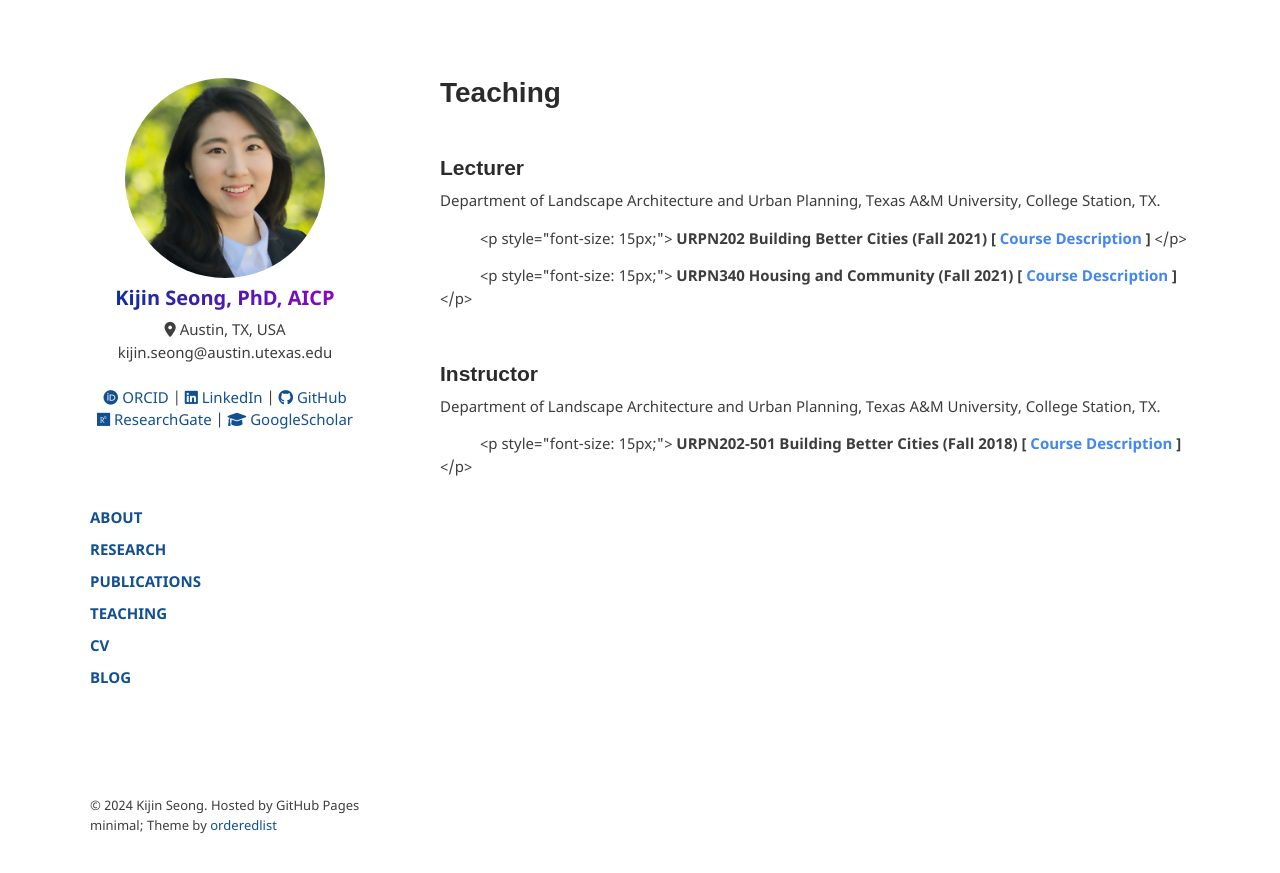
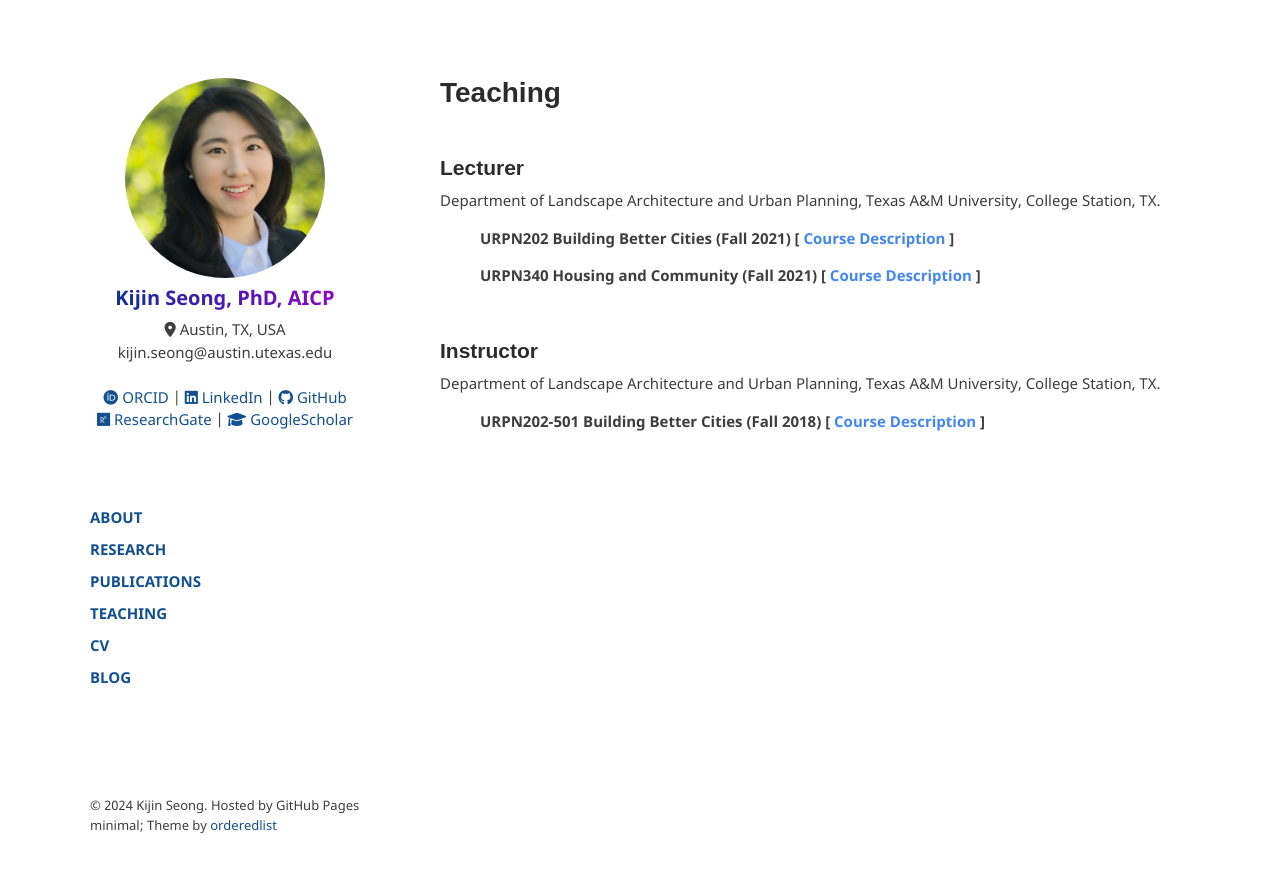
Before and after one commit to kijinseong/kijinseong.github.io, a Jekyll site: the page built from pages/teaching.md, in a window 1280 px wide. Shown: the top 873 px of the page. Built offline with Jekyll 4.4.1, drawn with Linux system fonts in a browser that asks for light colours.

Commit message:
Teaching page

```diff
--- a/pages/teaching.md
+++ b/pages/teaching.md
@@ -11,26 +11,22 @@ permalink: /teaching/
 
 <p>Department of Landscape Architecture and Urban Planning, Texas A&M University, College Station, TX.</p>
 
-<span style="padding-left: 40px;">
-    <p style="font-size: 15px;">
-        <b>URPN202 Building Better Cities (Fall 2021)
+<p style="padding-left: 40px; font-size: 15px;">
+    <b>URPN202 Building Better Cities (Fall 2021)
             [ <a href="javascript:void(0);" onclick="showdropinfo('URPN202_Fall2021');" style="font-size= 15px;">Course Description</a> ]
-        </b>
-    </p>
-</span>
+    </b>
+</p>
 
 <div id='URPN202_Fall2021' class="abstractcollapsed" style="display:none; font-size: 15px;">
     This course aims to introduce students to contemporary issues of urbanization, past influences and current practice of public city/urban planning in the United States. One of the many definitions of city planning is “a systematic, creative way to influence the future of neighborhoods, cities, rural and metropolitan areas, an entire nation and even the world” to improve the welfare and quality of life for residents in the community. Planning in this context involves making decisions and taking action related to issues that affect the entire community such as land use, transportation, housing, social services, community and economic development, environmental quality, and so on. Students will learn about the tools, techniques and challenges of being a planner, issues that affect planning, concepts related to planning processes, as well as the various fields of planning. <br><br>
     This course provides a strong foundation for students who wish to pursue advanced study in planning or related disciplines. For those choosing other career paths, this class also aims to provide students with the knowledge and skills that they can use in their desired fields of study and as active citizens in their respective communities.<br><br>
 </div>
 
-<span style="padding-left: 40px;">
-    <p style="font-size: 15px;">
-        <b>URPN340 Housing and Community (Fall 2021)
-            [ <a href="javascript:void(0);" onclick="showdropinfo('URPN340_Fall2021');" style="font-size= 15px;">Course Description</a> ]
-        </b>
-    </p>
-</span>
+<p style="padding-left: 40px; font-size: 15px;">
+    <b>URPN340 Housing and Community (Fall 2021)
+        [ <a href="javascript:void(0);" onclick="showdropinfo('URPN340_Fall2021');" style="font-size= 15px;">Course Description</a> ]
+    </b>
+</p>
 
 <div id='URPN340_Fall2021' class="abstractcollapsed" style="display:none; font-size: 15px;">
     This course is designed to help students explore the complexity of housing and housing-related issues from a planning perspective. You will develop a basic understanding of the housing market, its relationship to community development, its importance to communities and the U.S. economy and major housing challenges facing the US.  <br/>
@@ -44,13 +40,11 @@ permalink: /teaching/
 
 <p>Department of Landscape Architecture and Urban Planning, Texas A&M University, College Station, TX.</p>
 
-<span style="padding-left: 40px;">
-    <p style="font-size: 15px;">
-        <b>URPN202-501 Building Better Cities (Fall 2018)
-            [ <a href="javascript:void(0);" onclick="showdropinfo('URPN202-501_Fall2018');" style="font-size= 15px;">Course Description</a> ]
-        </b>
-    </p>
-</span>
+<p style="padding-left: 40px; font-size: 15px;">
+    <b>URPN202-501 Building Better Cities (Fall 2018)
+        [ <a href="javascript:void(0);" onclick="showdropinfo('URPN202-501_Fall2018');" style="font-size= 15px;">Course Description</a> ]
+    </b>
+</p>
 
 <div id='URPN202-501_Fall2018' class="abstractcollapsed" style="display:none; font-size: 15px;">
     This course aims to introduce students to contemporary issues of urbanization, past influences and current practice of public planning in the United States. One of the many definitions of city planning is “a systematic, creative way to influence the future of neighborhoods, cities, rural and metropolitan areas, an entire nation and even the world” to improve the welfare and quality of life for residents in the community. Planning in this context involves making decisions and taking action related to issues that affect the entire community such as land use, transportation, housing, social services, community and economic development, environmental quality, and so on. Students will learn about the tools, techni ques and challenges of being a planner, issues that affect planning, concepts related to planning processes, as well as the various fields of planning.<br/>
```
